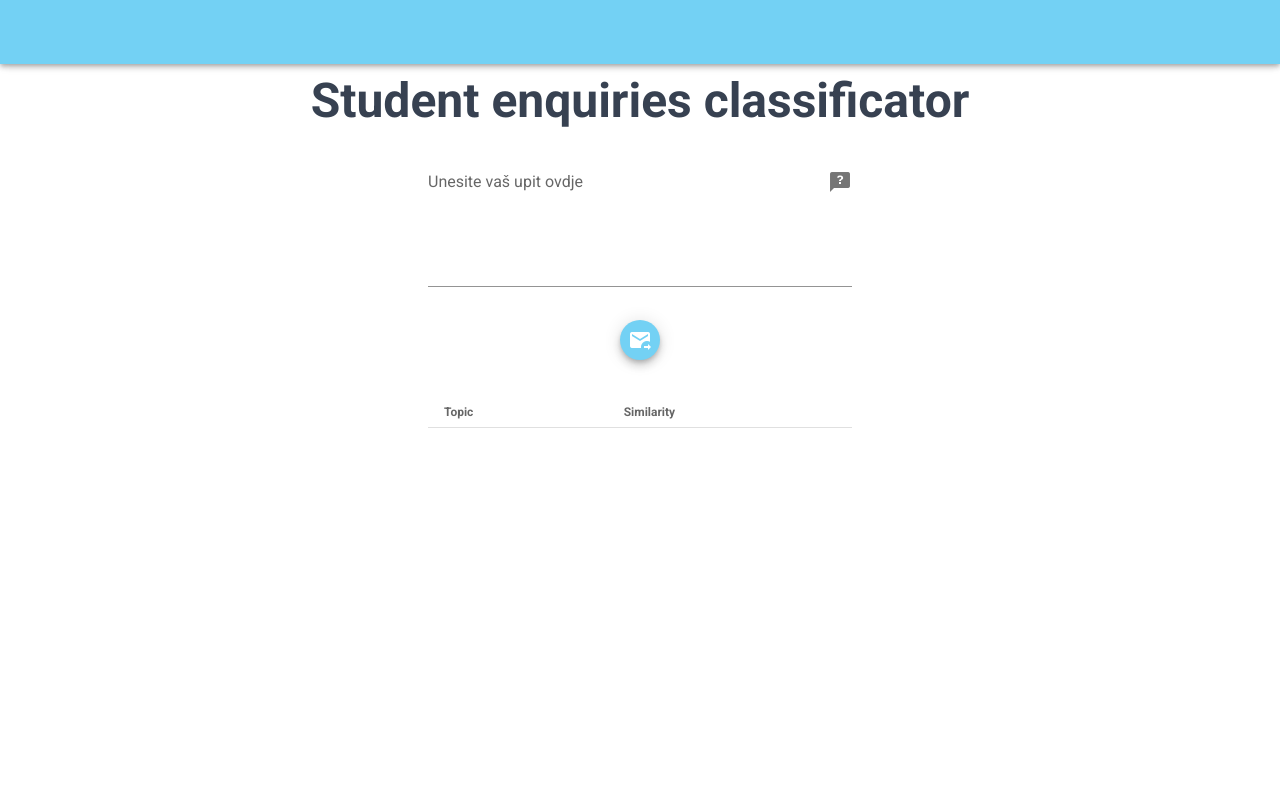
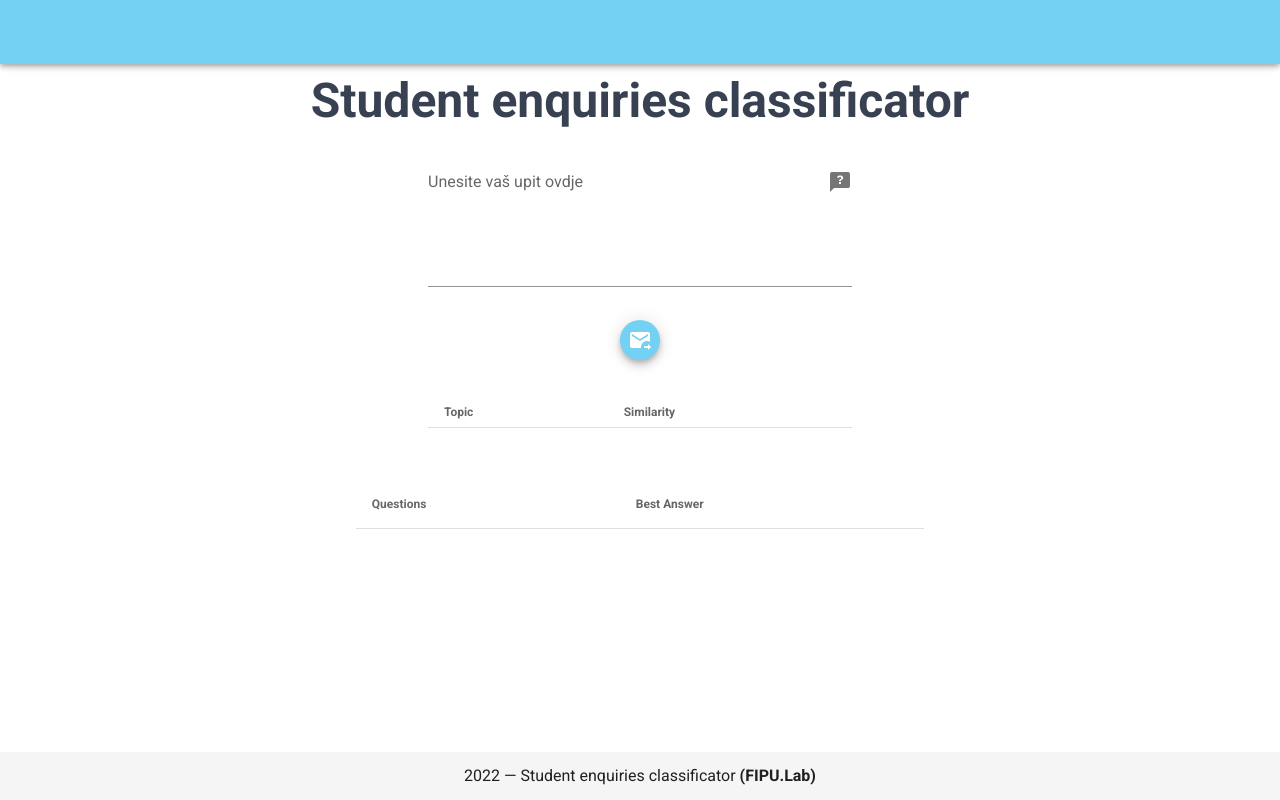
Before and after one commit to lukablaskovic/student-enquiries-frontend, a Vue app: page / in a window 1280 px wide. Built offline with nearby package versions, Linux system fonts and the light colour scheme.

Commit message:
questions/best answers

```diff
--- a/src/App.vue
+++ b/src/App.vue
@@ -7,6 +7,12 @@
     <v-main>
       <router-view />
     </v-main>
+    <v-footer padless>
+      <v-col class="text-center" cols="12">
+        {{ new Date().getFullYear() }} — Student enquiries classificator
+        <strong>(FIPU.Lab) </strong>
+      </v-col>
+    </v-footer>
   </v-app>
 </template>
 
--- a/src/services/index.js
+++ b/src/services/index.js
@@ -11,5 +11,8 @@ let NLP = {
   getAnswer(text) {
     return Service.post("answer", text);
   },
+  getPredefinedAnswer(text) {
+    return Service.post("predefined-answer", text);
+  },
 };
 export default NLP;
--- a/src/views/MainView.vue
+++ b/src/views/MainView.vue
@@ -61,17 +61,25 @@
         </v-container>
       </v-col>
     </v-row>
-
-    <v-row>
-      <v-footer class="mb-1" color="white" padless bottom absolute>
-        <v-row justify="center" no-gutters>
-          <v-img
-            max-height="350"
-            max-width="400"
-            :src="require('@/assets/fipu_hr.png')">
-          </v-img>
-        </v-row>
-      </v-footer>
+    <v-row class="text-center">
+      <v-container class="w-1/2 md:mx-auto">
+        <v-simple-table>
+          <template v-slot:default>
+            <thead>
+              <tr>
+                <th class="text-left">Questions</th>
+                <th class="text-left">Best Answer</th>
+              </tr>
+            </thead>
+            <tbody>
+              <tr v-for="item in bestAnswers" :key="item.question">
+                <td>{{ item.question }}</td>
+                <td>{{ item.answer }}</td>
+              </tr>
+            </tbody>
+          </template>
+        </v-simple-table>
+      </v-container>
     </v-row>
   </v-container>
 </template>
@@ -87,24 +95,29 @@ export default {
     request: false,
     rawData: [],
     answer: "",
+    bestAnswers: [],
   }),
 
   methods: {
     async sendInquiry() {
       this.request = true;
       this.topics = [];
+      this.bestAnswers = [];
       let data = {
         text: this.inquiry,
       };
+
       let result = await NLP.sendInquiry(data);
       this.rawData = this.result;
+      console.log(result);
 
       let sorted_data = this.sortBySimilarity(result);
       let final_data = this.setColors(sorted_data);
       this.topics = final_data;
 
-      result = await NLP.getAnswer(data);
-      this.answer = this.result;
+      let result2 = await NLP.getPredefinedAnswer(data);
+      console.log(result2);
+      this.addAnswersToTable(result2);
 
       this.request = false;
     },
@@ -113,6 +126,14 @@ export default {
         a.similarity > b.similarity ? -1 : 1
       );
       return sorted_data;
+    },
+    addAnswersToTable(answerResults) {
+      answerResults.data.forEach((element) => {
+        this.bestAnswers.push({
+          question: element["question"],
+          answer: element["answer"],
+        });
+      });
     },
     setColors(sorted_data) {
       sorted_data[0].color = "green";
```
